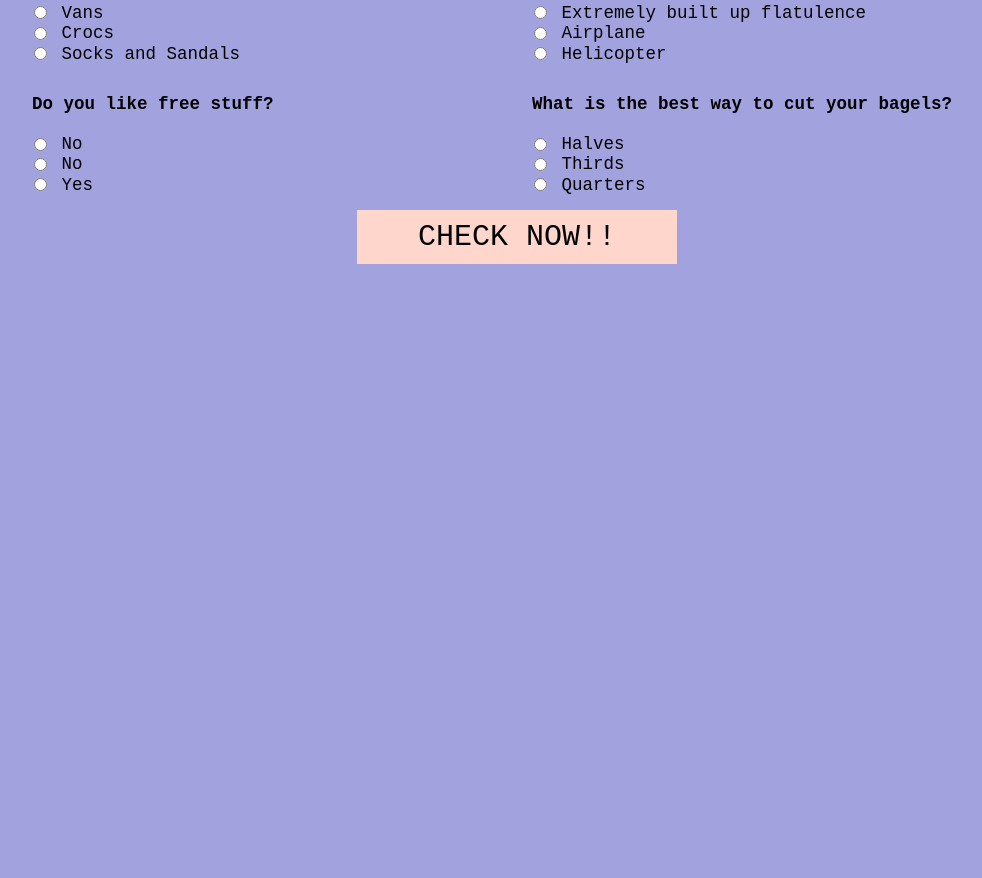
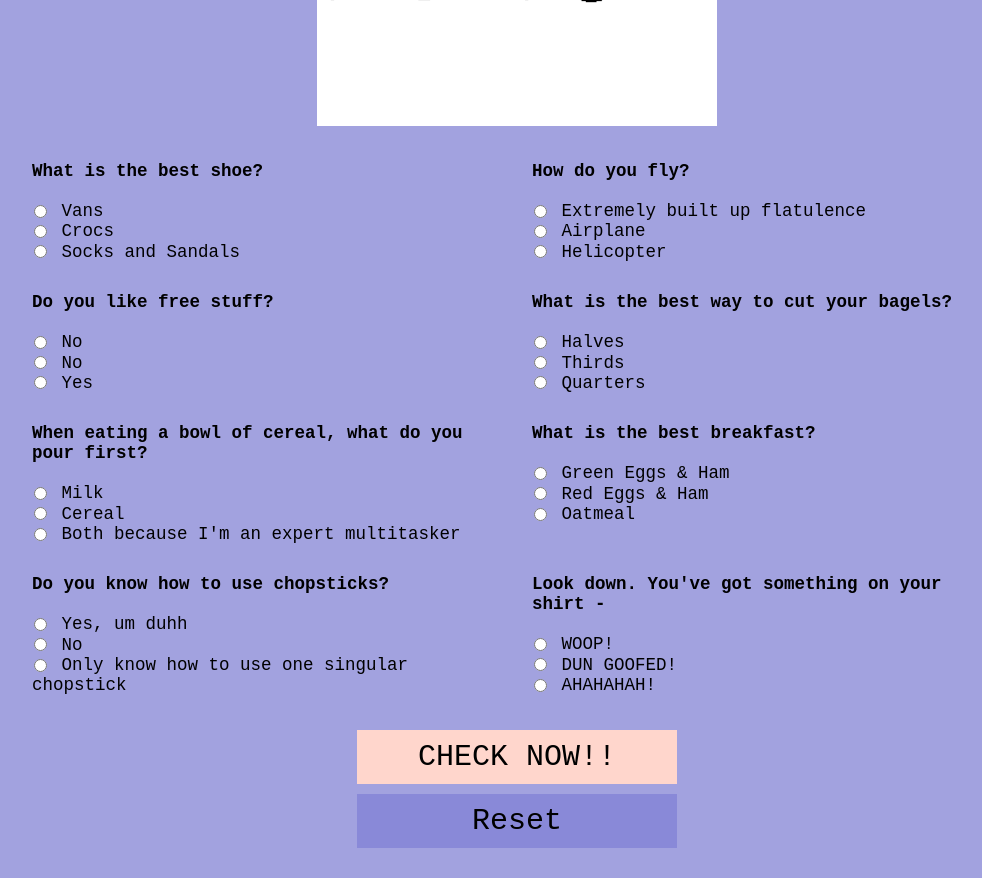
Before and after one commit to staten-island-tech/ap-csp-quiz-game-choikaren, a website built with Parcel: page src/index.html in a window 1280 px wide. Shown: the part 577-1455 px from the top of the page, without its empty margins (123-1105 px from the left). Before the commit the page ends 861 px from the top, so only its background shows below. Built offline with nearby package versions, Linux system fonts and the light colour scheme.

Commit message:
reset btn

```diff
--- a/src/index.html
+++ b/src/index.html
@@ -21,9 +21,14 @@
         <img src="media/noob-police.gif" alt="">
     </div>
     <div id="quiz"></div>
-    <buttton id="submit">
+    <buttton id="submit" class="btn" >
         <div>
             CHECK NOW!!
+        </div>
+    </buttton>
+    <buttton class="btn reset" >
+        <div>
+            <a href="javascript:location.reload(true)">Reset</a>
         </div>
     </buttton>
 
--- a/src/js/index.js
+++ b/src/js/index.js
@@ -1,4 +1,4 @@
-import { quizQuestions } from "./questions&answers";
+import { noobAlertGIFS, quizQuestions } from "./questions&answers";
 import { DOMSelectors } from "./DOM";
 console.log("connected");
 
@@ -12,17 +12,17 @@ const init = function () {
               <br>
               <div class="choicesContainer" >
                 <div class="row" >
-                    <input type="radio" id="${item.answers}" name="${item.number}" value="${item.answers.a}">
+                    <input type="radio" name="${item.number}" value="${item.answers.a}">
                     <label for="${item.answers.a}">${item.answers.a}</label>
                 </div>
 
                 <div class="row" >
-                <input type="radio" id="${item.answers}" name="${item.number}" value="${item.answers.b}">
+                <input type="radio" name="${item.number}" value="${item.answers.b}">
                 <label for="${item.answers}">${item.answers.b}</label>
                 </div>
 
                 <div class="row" >
-                <input type="radio" id="${item.answers}" name="${item.number}"  value="${item.answers.c}">
+                <input type="radio" name="${item.number}"  value="${item.answers.c}">
                 <label for="${item.answers}">${item.answers.c}</label>
                 </div>
 
@@ -39,28 +39,30 @@ const init = function () {
       const answerSelected = document.querySelector(
         `input[name="${question.number}"]:checked`
       ).value;
-      if (answerSelected === `${question.correctAnswer}`) {
+      if (answerSelected !== `${question.correctAnswer}`) {
         quizScore++;
-        document.getElementById(`${question.number}`).style.backgroundColor = "rgb(10,200,110)";
+        document.getElementById(`${question.number}`).style.backgroundColor = "rgb(200,100,110)";
       }
       else {
-        document.getElementById(`${question.number}`).style.backgroundColor = "rgb(200,100,110)";
+        document.getElementById(`${question.number}`).style.backgroundColor = "rgb(10,200,110)";
       }
     }
     );
 
     function noobLevel() {
       let noobAlertMessage;
+      let noobAlertMedia;
 
       DOMSelectors.resultsContainer.style.display = "block";
 
-      if (`${quizScore}` >= '4') {
-        noobAlertMessage = 'MASSIVE NOOB ALERT!! BEWARE!!'
+      if (`${quizScore}` >= '7') {
+        noobAlertMessage = `MASSIVE NOOB ALERT!! BEWARE!!`;
+        noobAlertMedia = noobAlertGIFS[0];
+      }
+      else if (`${quizScore}` >= '5') {
+        noobAlertMessage = 'MAJOR NOOB ALERT'
       }
       else if (`${quizScore}` >= '3') {
-        noobAlertMessage = 'MAJOR NOOB ALERT'
-      }
-      else if (`${quizScore}` >= '2') {
         noobAlertMessage = 'MINOR NOOB ALERT'
       }
       else if (`${quizScore}` >= '1') {
@@ -75,6 +77,7 @@ const init = function () {
         `<div class="noobAlert" >
       <div>Your Score is ${quizScore}/${quizQuestions.length}</div>
       <div> ${noobAlertMessage} </div>
+      <img  class="noobAlertMedia" src="${noobAlertMedia}" >
       </div>
       `);
     };
--- a/src/js/questions&answers.js
+++ b/src/js/questions&answers.js
@@ -38,8 +38,52 @@ const quizQuestions = [
             c: "Quarters"
         },
         correctAnswer: "Quarters"
-    }
+    },
+    {
+        number: 5,
+        question: "When eating a bowl of cereal, what do you pour first?",
+        answers: {
+            a: "Milk",
+            b: "Cereal",
+            c: "Both because I'm an expert multitasker"
+        },
+        correctAnswer: "Milk"
+    },
+    {
+        number: 6,
+        question: "What is the best breakfast?",
+        answers: {
+            a: "Green Eggs & Ham",
+            b: "Red Eggs & Ham",
+            c: "Oatmeal"
+        },
+        correctAnswer: "Oatmeal"
+    },
+    {
+        number: 7,
+        question: "Do you know how to use chopsticks?",
+        answers: {
+            a: "Yes, um duhh",
+            b: "No",
+            c: "Only know how to use one singular chopstick"
+        },
+        correctAnswer: "No"
+    },
+    {
+        number: 8,
+        question: "Look down. You've got something on your shirt - ",
+        answers: {
+            a: "WOOP!",
+            b: "DUN GOOFED!",
+            c: "AHAHAHAH!"
+        },
+        correctAnswer: "WOOP!"
+    },
 
 ];
 
-export { quizQuestions };
+const noobAlertGIFS = [
+    "https://i.postimg.cc/d17DFwPg/massive-Noob-Alert.gif",
+]
+
+export { quizQuestions, noobAlertGIFS };
--- a/src/scss/style.scss
+++ b/src/scss/style.scss
@@ -4,6 +4,12 @@ body {
   padding: 0 !important;
   margin: 0 !important;
   font-size: 62.5%;
+  scroll-behavior: smooth;
+}
+
+a {
+  text-decoration: none;
+  color: inherit;
 }
 
 ::selection {
@@ -20,13 +26,13 @@ body {
   text-align: center;
   text-transform: uppercase;
   h1 {
+    font-size: 5rem;
+  }
+  h2 {
     font-size: 3rem;
   }
-  h2 {
-    font-size: 2.5rem;
-  }
   img {
-    width: 30rem;
+    width: 40rem;
   }
 }
 
@@ -35,10 +41,11 @@ body {
   margin: auto;
   display: grid;
   font-size: 1.75rem;
+  padding: 2rem;
   // grid-gap: 1rem;
 }
 
-@media (min-width: 400px) {
+@media (min-width: 700px) {
   #quiz {
     grid-template-columns: 1fr 1fr;
   }
@@ -59,9 +66,10 @@ label {
   vertical-align: middle;
 }
 
-#submit {
+.btn {
   font-size: 3rem;
   display: block;
+  padding-bottom: 1rem;
   div {
     margin: auto;
     background-color: rgb(255, 214, 204);
@@ -71,6 +79,12 @@ label {
   }
   div:hover {
     cursor: pointer;
+  }
+}
+
+.btn.reset {
+  div {
+    background-color:  rgb(137, 137, 216);
   }
 }
 
@@ -104,3 +118,8 @@ label {
 .close:hover {
   cursor: pointer;
 }
+
+.noobAlertMedia {
+  width: 100%;
+  max-width: 40rem;
+}
```
Also changed, not shown: dist/index.html, dist/noob-police.db94fffb.gif (added), src/media/massiveNoobAlert.gif (renamed from src/media/noob alert.gif), 9 other files.
